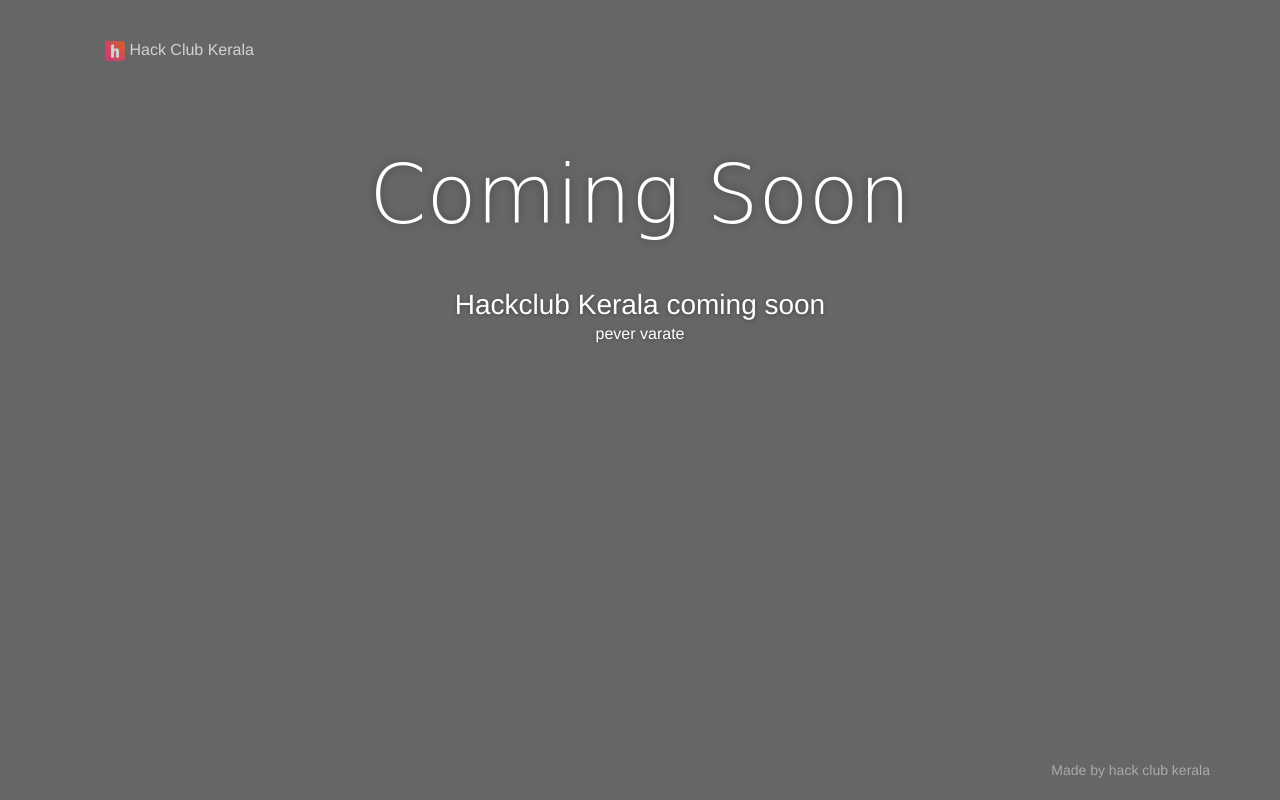
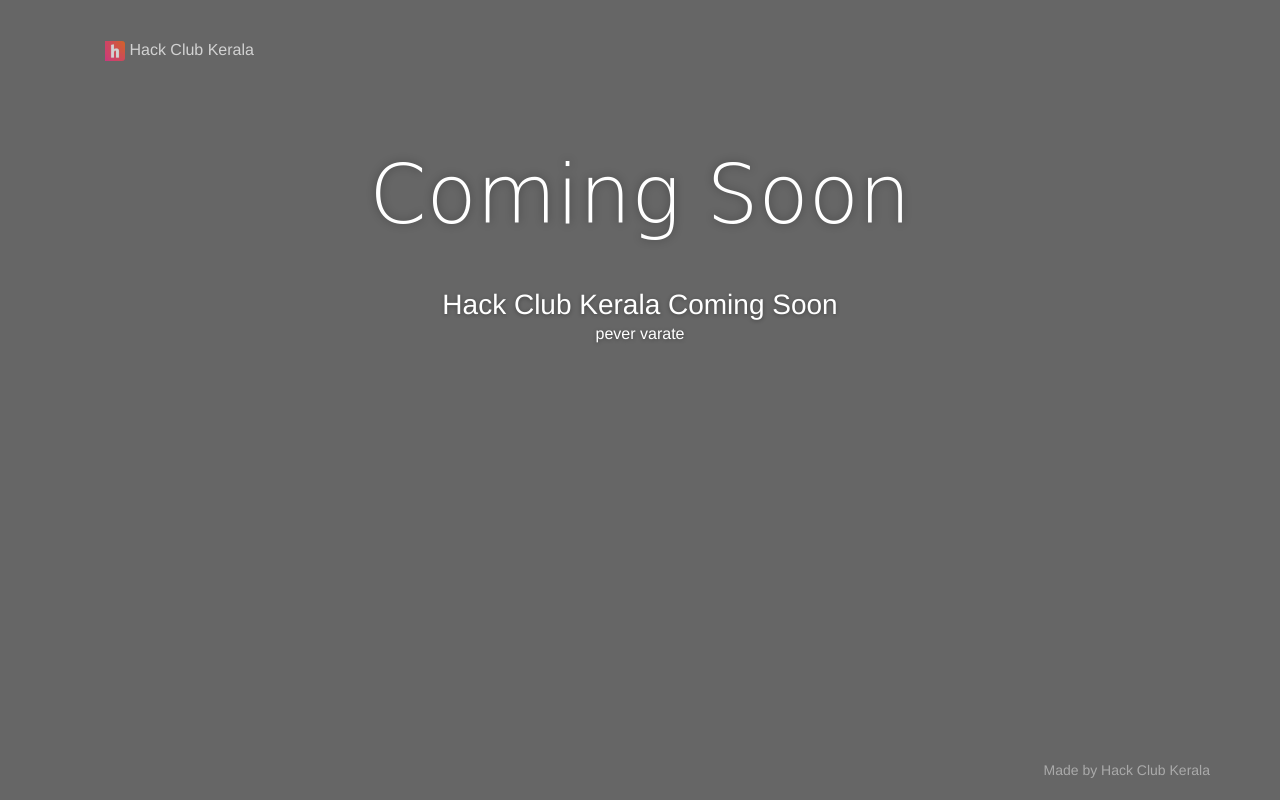
Before and after one commit to hackclub-kerala/coming-soon, a plain HTML site: page index.html in a window 1280 px wide. Drawn offline with Linux system fonts and the light colour scheme; a web font is replaced by a local one.

Commit message:
Update index.html

```diff
--- a/index.html
+++ b/index.html
@@ -64,14 +64,14 @@
             <!--  H1 can have 2 designs: "logo" and "logo cursive"           -->
 
             <div class="content">
-                <h4 class="motto"> Hackclub Kerala coming soon       <p> pever varate </p> </h4>
+                <h4 class="motto"> Hack Club Kerala Coming Soon       <p> pever varate </p> </h4>
 
 
             </div>
         </div>
         <div class="footer">
             <div class="container">
-              Made by hack club kerala
+              Made by Hack Club Kerala
             </div>
         </div>
     </div>
```
